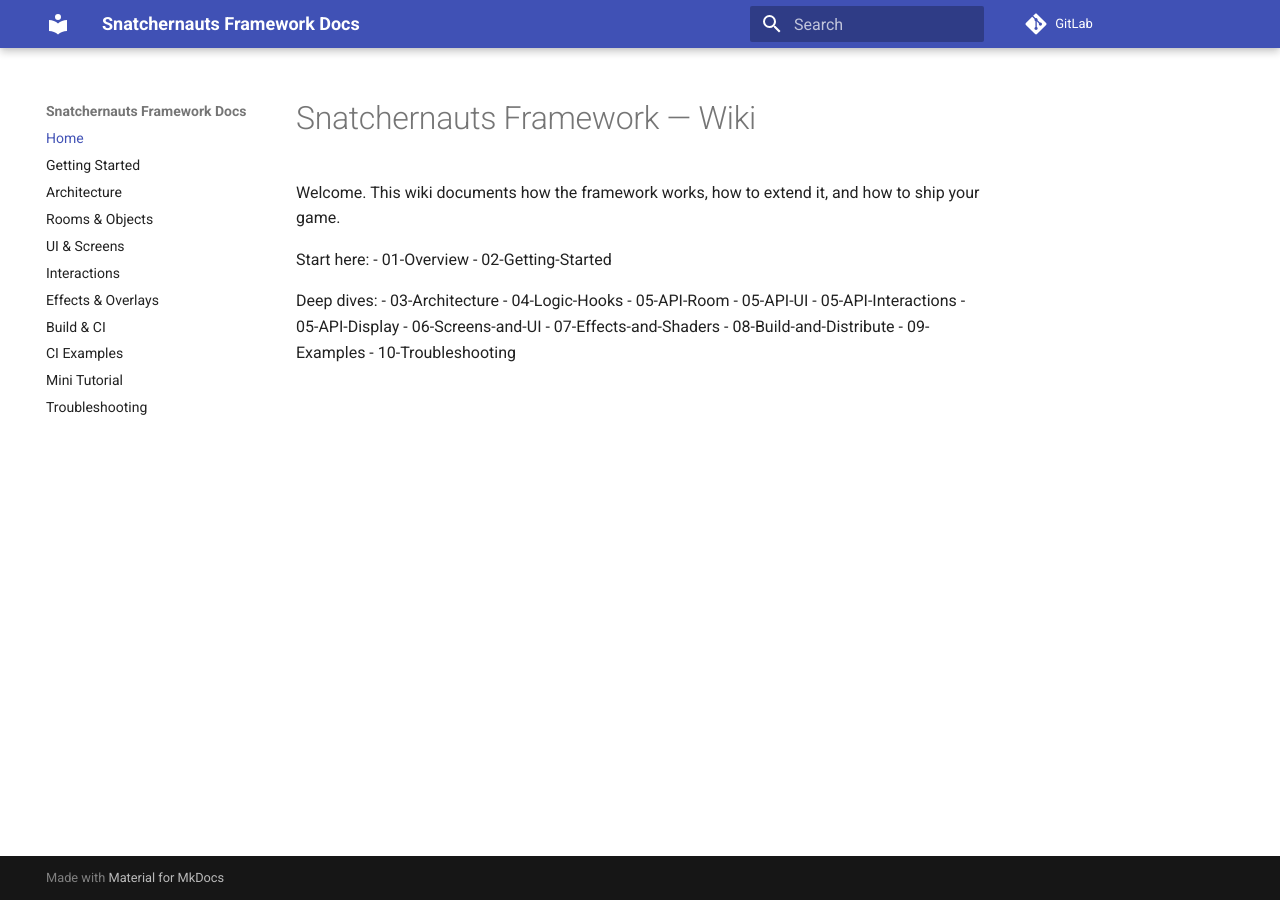
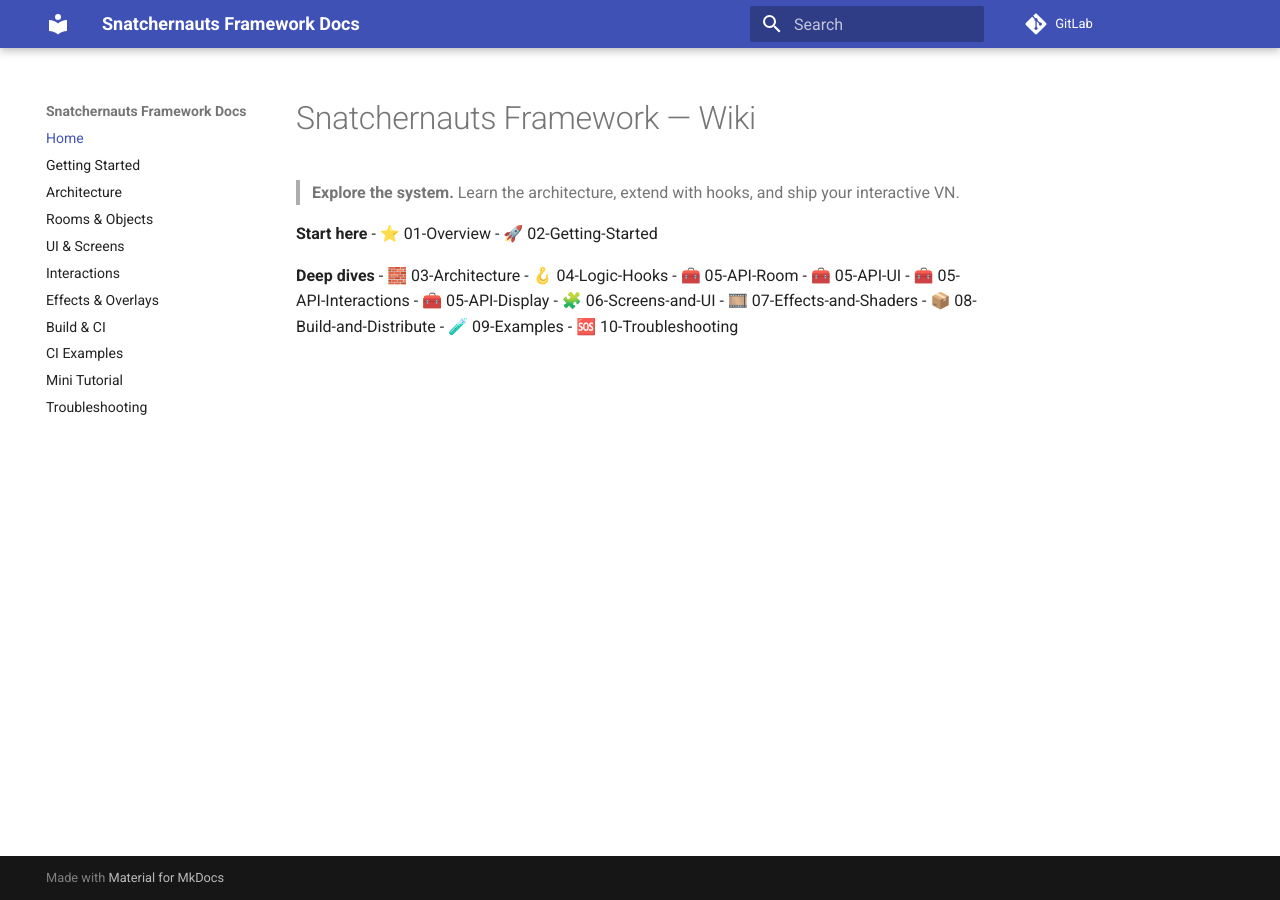
Before and after one commit to Aditya11232987/snatchernauts_framework, an MkDocs documentation site: the page built from Wiki/index.md, in a window 1280 px wide. Built offline with MkDocs 1.6.1 and Material for MkDocs 9.7.7, drawn with Linux system fonts in a browser that asks for light colours; comment, search, counter and statistics services are not loaded.

Commit message:
docs: beautify README and Wiki formatting (bold/emoji/tables/centered header)

```diff
--- a/Wiki/index.md
+++ b/Wiki/index.md
@@ -1,20 +1,20 @@
 # Snatchernauts Framework — Wiki
 
-Welcome. This wiki documents how the framework works, how to extend it, and how to ship your game.
+> <b>Explore the system.</b> Learn the architecture, extend with hooks, and ship your interactive VN.
 
-Start here:
-- 01-Overview
-- 02-Getting-Started
+<b>Start here</b>
+- ⭐ 01-Overview
+- 🚀 02-Getting-Started
 
-Deep dives:
-- 03-Architecture
-- 04-Logic-Hooks
-- 05-API-Room
-- 05-API-UI
-- 05-API-Interactions
-- 05-API-Display
-- 06-Screens-and-UI
-- 07-Effects-and-Shaders
-- 08-Build-and-Distribute
-- 09-Examples
-- 10-Troubleshooting
+<b>Deep dives</b>
+- 🧱 03-Architecture
+- 🪝 04-Logic-Hooks
+- 🧰 05-API-Room
+- 🧰 05-API-UI
+- 🧰 05-API-Interactions
+- 🧰 05-API-Display
+- 🧩 06-Screens-and-UI
+- 🎞️ 07-Effects-and-Shaders
+- 📦 08-Build-and-Distribute
+- 🧪 09-Examples
+- 🆘 10-Troubleshooting
```
Also changed, not shown: README.md (+39 -27 lines), Wiki/01-Overview.md (+13 -11 lines).
